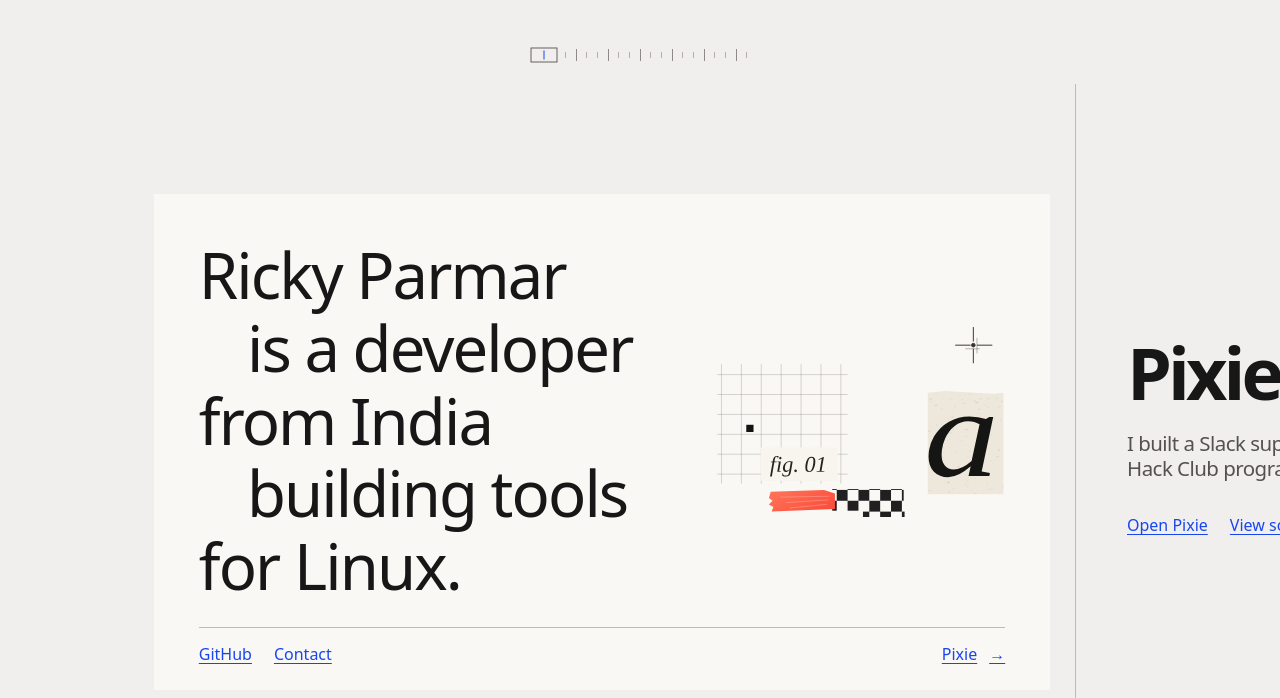
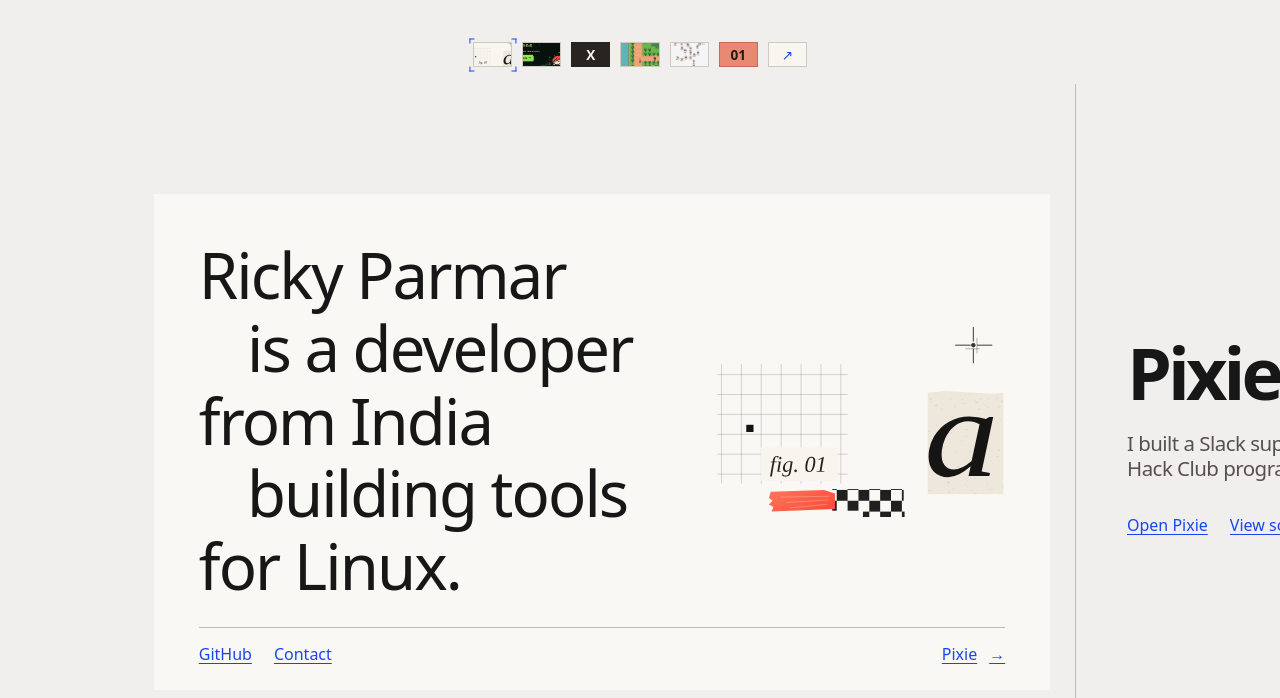
Before and after one commit to 0xQuerencia/portfolio, a React (Vite) app: page / in a window 1280 px wide. Shown: the top 698 px of the page. Built offline with nearby package versions, Linux system fonts and the light colour scheme.

Commit message:
Replace ruler ticks with a project contact sheet

```diff
--- a/src/IndexRail.tsx
+++ b/src/IndexRail.tsx
@@ -2,6 +2,15 @@ import { useEffect, useRef, useState, type KeyboardEvent, type PointerEvent, typ
 
 type Chapter = { id: string; label: string; content: ReactNode };
 type Scrub = { pointerId: number; originX: number; started: boolean };
+
+const contactFrames: Record<string, string> = {
+  intro: "/readme-print.svg",
+  pixie: "/previews/pixie.webp",
+  pixl: "/previews/pixl.webp",
+  ripple: "/previews/ripple.webp",
+};
+
+const indexMarks: Record<string, string> = { x: "X", experiments: "01", contact: "↗" };
 
 function stopsFor(track: HTMLDivElement) {
   const limit = track.scrollWidth - track.clientWidth;
@@ -192,7 +201,11 @@ export default function IndexRail({ chapters }: { chapters: Chapter[] }) {
               goTo(index);
             }}
             onKeyDown={(event) => navigate(event, index, true)}>
-            <span className="map-landmark" aria-hidden="true"><i /><i /><i /></span>
+            <span className="map-landmark" aria-hidden="true">
+              {contactFrames[id]
+                ? <img src={contactFrames[id]} alt="" width="40" height="26" decoding="async" draggable={false} />
+                : <span>{indexMarks[id]}</span>}
+            </span>
           </a>
         ))}
       </nav>
--- a/src/styles.css
+++ b/src/styles.css
@@ -53,14 +53,15 @@ a {
 
 .ruler {
   --progress: 0;
-  --stop-width: 2rem;
-  --rail-centre: 1.375rem;
+  --stop-width: clamp(2.26rem, 12vw, 3.07rem);
+  --seat: 1.375rem;
+  --frame-gap: 5px;
   position: relative;
   z-index: 1;
   align-self: end;
   justify-self: center;
   display: grid;
-  grid-template-rows: 1.125rem 2.75rem;
+  grid-template-rows: 1rem 2.75rem;
   margin-block-end: .45rem;
   user-select: none;
   touch-action: pan-y;
@@ -70,10 +71,10 @@ a {
   grid-column: 1 / -1;
   align-self: center;
   justify-self: center;
+  color: var(--muted);
   font-size: .72rem;
   line-height: 1;
   font-weight: 520;
-  color: var(--muted);
   opacity: 0;
   pointer-events: none;
 }
@@ -86,24 +87,25 @@ a {
 }
 
 .map-viewfinder {
+  --corner: 5px;
+  --corner-ink: var(--accent);
   position: absolute;
-  inset: auto auto var(--rail-centre) calc(var(--stop-width) / 2 + var(--progress) * (100% - var(--stop-width)));
-  inline-size: calc(var(--stop-width) - 5px);
-  block-size: 15px;
+  inset: auto auto var(--seat) calc(var(--stop-width) / 2 + var(--progress) * (100% - var(--stop-width)));
+  inline-size: calc(var(--stop-width) - 2px);
+  block-size: 33px;
   transform: translate(-50%, 50%);
-  outline: 1px solid #66615d;
-  outline-offset: -1px;
-  background: var(--paper);
   z-index: 2;
   pointer-events: none;
-}
-
-.map-viewfinder::after {
-  position: absolute;
-  inset: 3px 50% 3px auto;
-  inline-size: 1px;
-  background: var(--accent);
-  content: "";
+  background:
+    linear-gradient(var(--corner-ink) 0 0) left top / var(--corner) 1px,
+    linear-gradient(var(--corner-ink) 0 0) left top / 1px var(--corner),
+    linear-gradient(var(--corner-ink) 0 0) right top / var(--corner) 1px,
+    linear-gradient(var(--corner-ink) 0 0) right top / 1px var(--corner),
+    linear-gradient(var(--corner-ink) 0 0) left bottom / var(--corner) 1px,
+    linear-gradient(var(--corner-ink) 0 0) left bottom / 1px var(--corner),
+    linear-gradient(var(--corner-ink) 0 0) right bottom / var(--corner) 1px,
+    linear-gradient(var(--corner-ink) 0 0) right bottom / 1px var(--corner);
+  background-repeat: no-repeat;
 }
 
 .ruler-stop {
@@ -112,20 +114,39 @@ a {
   min-block-size: 2.75rem;
   cursor: grab;
   -webkit-user-drag: none;
+  text-decoration: none;
 }
 
 .map-landmark {
-  display: flex;
-  align-items: center;
-  justify-content: space-between;
-  inline-size: 100%;
-  padding-inline: 5px;
+  display: grid;
+  place-items: center;
+  inline-size: calc(100% - 2 * var(--frame-gap));
+  block-size: 25px;
+  overflow: hidden;
+  background: #f9f6ef;
+  border: 1px solid #d0c9c0;
   pointer-events: none;
+  color: var(--ink);
+  font-size: .85rem;
+  font-weight: 650;
+  line-height: 1;
 }
 
-.map-landmark i { inline-size: 1px; block-size: 6px; background: #b6b0aa; }
-.map-landmark i:nth-child(2) { block-size: 12px; background: #918a84; }
-.ruler-stop:is(:hover, :focus-visible) .map-landmark i:nth-child(2) { background: var(--accent); }
+.map-landmark img {
+  display: block;
+  inline-size: 100%;
+  block-size: 100%;
+  object-fit: cover;
+}
+
+.ruler-stop[data-map-key="intro"] img { object-fit: contain; transform: scale(1.24); }
+.ruler-stop[data-map-key="pixie"] img { transform: scale(2.55); transform-origin: 86% 77%; }
+.ruler-stop[data-map-key="pixl"] img { transform: scale(1.08); transform-origin: 55% 44%; }
+.ruler-stop[data-map-key="ripple"] img { transform: scale(2.15); transform-origin: 53% 49%; }
+.ruler-stop[data-map-key="x"] .map-landmark { background: #282420; color: #f9f5ef; border-color: #282420; }
+.ruler-stop[data-map-key="experiments"] .map-landmark { background: #e78973; color: #241a16; border-color: #c46d57; }
+.ruler-stop[data-map-key="contact"] .map-landmark { color: var(--accent); }
+
 .ruler-stop:focus-visible { outline-offset: -3px; }
 .ruler[data-scrubbing] .ruler-stop { cursor: grabbing; }
 
```
Also changed, not shown: 1 other file (tests, documents, lock files or other folders).
